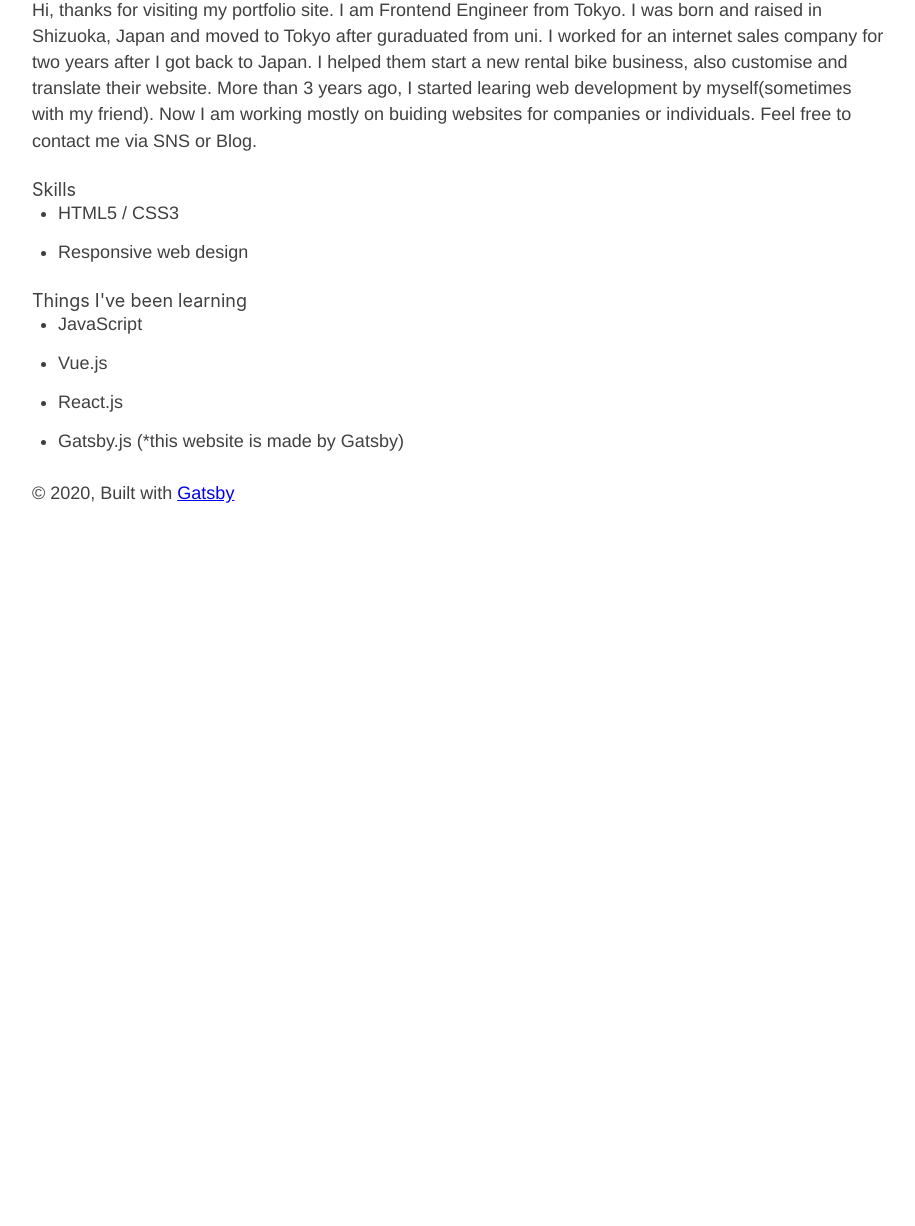
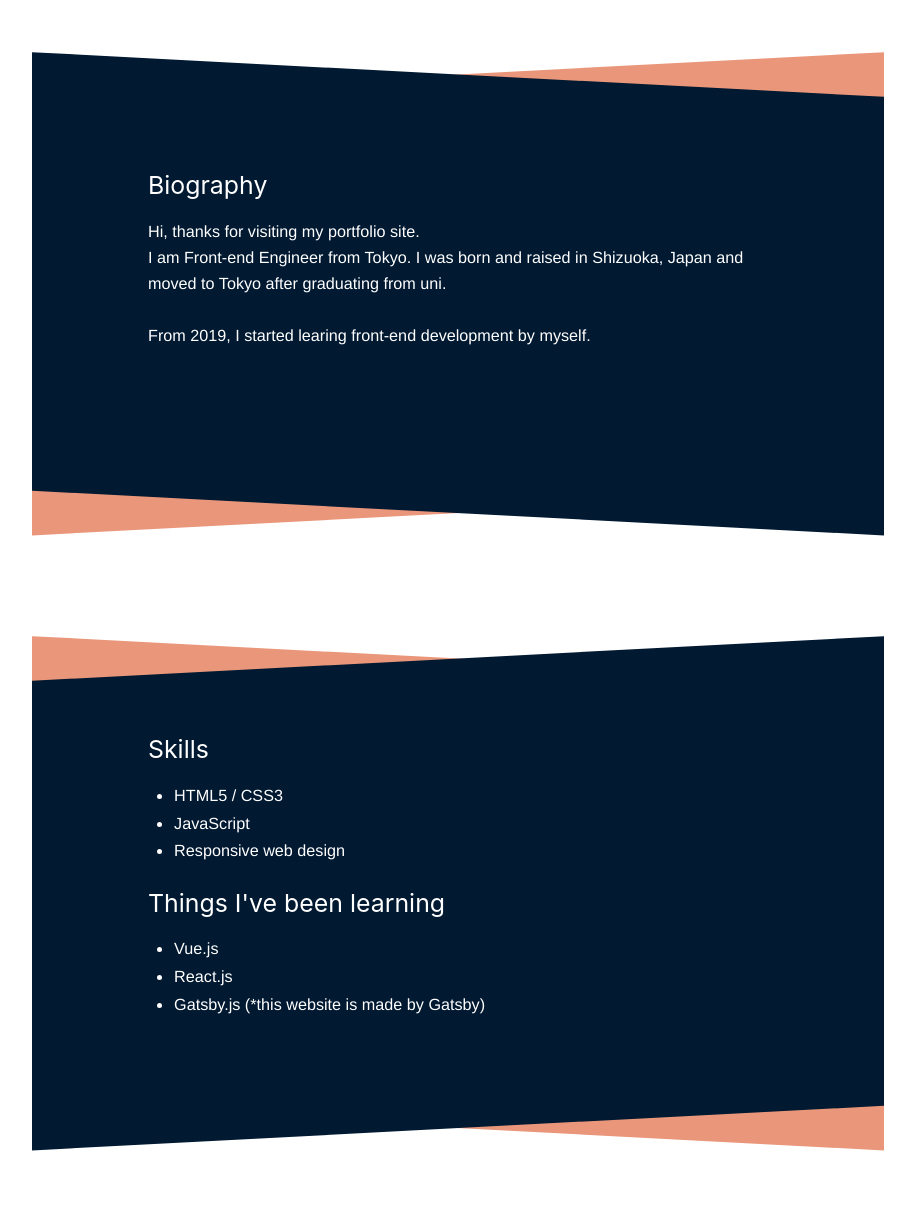
Before and after one commit to sachieterada/portfolio, a Gatsby site: page / in a window 1280 px wide. Shown: the part 435-1661 px from the top of the page, without its empty margins (182-1097 px from the left). Before the commit the page ends 967 px from the top, so only its background shows below. Built offline with nearby package versions, Linux system fonts and the light colour scheme; Gatsby itself is replaced by a stand-in of ours; some packages are replaced by stand-ins of ours.

Commit message:
imageupdate

```diff
--- a/gatsby-config.js
+++ b/gatsby-config.js
@@ -4,6 +4,7 @@ module.exports = {
     description: `Kick off your next, great Gatsby project with this default starter. This barebones starter ships with the main Gatsby configuration files you might need.`,
     author: `@gatsbyjs`,
   },
+  pathPrefix: "/portfolio",
   plugins: [
     `gatsby-plugin-react-helmet`,
     {
--- a/package.json
+++ b/package.json
@@ -17,6 +17,7 @@
     "gatsby-source-filesystem": "^2.1.46",
     "gatsby-transformer-remark": "^2.6.48",
     "gatsby-transformer-sharp": "^2.3.7",
+    "gh-pages": "^2.2.0",
     "prop-types": "^15.7.2",
     "react": "^16.12.0",
     "react-dom": "^16.12.0",
@@ -39,7 +40,8 @@
     "start": "npm run develop",
     "serve": "gatsby serve",
     "clean": "gatsby clean",
-    "test": "echo \"Write tests! -> https://gatsby.dev/unit-testing\" && exit 1"
+    "test": "echo \"Write tests! -> https://gatsby.dev/unit-testing\" && exit 1",
+    "deploy": "gatsby build --prefix-paths && gh-pages -d public"
   },
   "repository": {
     "type": "git",
--- a/src/pages/index.js
+++ b/src/pages/index.js
@@ -28,31 +28,37 @@ export default () => {
       <div style={{ textAlign: `center`}}>
         <Img fluid={data.file.childImageSharp.fluid} className={styles.imgProfile} />
         <h1>Sachie Terada</h1>
-        <h4 style={{ marginTop: `.8rem`}}>Frontend Engineer</h4>
+        <h4 style={{ marginTop: `.8rem`}}>Front-end Engineer</h4>
       </div>
 
-      <div>
-        <h4>Biography</h4>
+      <section className={styles.contents}>
+        <div className={styles.contents_inner}>
+          <h3 style={{ marginBottom: `1rem` }}>Biography</h3>
           <p>
-          Hi, thanks for visiting my portfolio site.
-          I am Frontend Engineer from Tokyo. I was born and raised in Shizuoka, Japan and moved to Tokyo after guraduated from uni.
-          I worked for an internet sales company for two years after I got back to Japan. I helped them start a new rental bike business, also customise and translate their website.
-          More than 3 years ago, I started learing web development by myself(sometimes with my friend).
-          Now I am working mostly on buiding websites for companies or individuals. Feel free to contact me via SNS or Blog.
+            Hi, thanks for visiting my portfolio site.<br />
+            I am Front-end Engineer from Tokyo. I was born and raised in Shizuoka, Japan and moved to Tokyo after graduating from uni.<br /><br />
+            From 2019, I started learing front-end development by myself.<br /><br />
           </p>
         </div>
-      <h4>Skills</h4>
+      </section>
+
+      <section className={styles.contents2}>
+        <div className={styles.contents_inner}>
+          <h3 style={{ marginBottom: `1rem` }}>Skills</h3>
           <ul>
-        <li>HTML5 / CSS3</li>
-        <li>Responsive web design</li>
+            <li><p>HTML5 / CSS3</p></li>
+            <li><p>JavaScript</p></li>
+            <li><p>Responsive web design</p></li>
           </ul>
-      <h4>Things I've been learning</h4>
+          <h3 style={{ marginBottom: `1rem` }}>Things I've been learning</h3>
           <ul>
-        <li>JavaScript</li>
-        <li>Vue.js</li>
-        <li>React.js</li>
-        <li>Gatsby.js (*this website is made by Gatsby)</li>
+            <li><p>Vue.js</p></li>
+            <li><p>React.js</p></li>
+            <li><p>Gatsby.js (*this website is made by Gatsby)</p></li>
           </ul>
+        </div>
+      </section>
+
     </Layout>
   )
 }
--- a/src/styles/blog.module.css
+++ b/src/styles/blog.module.css
@@ -30,3 +30,7 @@
   text-align: right;
   margin-bottom: 1.5rem;
 }
+
+a:hover {
+  opacity:0.8％ !important;
+}
--- a/src/styles/header.module.css
+++ b/src/styles/header.module.css
@@ -8,17 +8,17 @@
 
 .title {
   margin: 0;
-  color: #5b310f !important;
+  color: #011931 !important;
 }
 
 .link {
-  color: #5b310f;
+  color: #011931;
   text-decoration: none;
   width: auto;
   padding: 0.5rem;
 }
 
-a:hover {
+.link:hover {
   color: white;
 }
 
--- a/src/styles/index.module.css
+++ b/src/styles/index.module.css
@@ -7,5 +7,108 @@ h1,h2, h3, h4, h5 {
     width: 190px;
     height: 190px;
     box-shadow: 0px 4px 6px 2px lightgrey;
-    margin: 2.5rem auto 1rem;
+    margin: 3rem auto 1rem;
 }
+
+.contents {
+    position: relative;
+    overflow: hidden;
+    margin: 2rem 0;
+    padding: 50px 0;
+  }
+
+.contents:before {
+  content: '';
+  position: absolute;
+  top: 0;
+  left: 0;
+  width: 120%;
+  height: 80%;
+  margin: 3% -10% 0;
+  background: #e9967a;
+  -webkit-transform-origin: right center;
+  -ms-transform-origin: right center;
+  transform-origin: right center;
+  -webkit-transform: rotate(-3deg);
+  -ms-transform: rotate(-3deg);
+  transform: rotate(-right3deg);
+  z-index: -1;
+}
+.contents:after {
+  content: '';
+  position: absolute;
+  top: 0;
+  left: 0;
+  width: 120%;
+  height: 80%;
+  margin: 3% -10% 0;
+  background: #011931;
+  -webkit-transform-origin: left center;
+  -ms-transform-origin: left center;
+  transform-origin: left center;
+  -webkit-transform: rotate(3deg);
+  -ms-transform: rotate(3deg);
+  transform: rotate(3deg);
+  z-index: -1;
+}
+
+.contents_inner {
+  box-sizing: boder-box;
+  width: 100%;
+  max-width: 640px;
+  height: 100%;
+  margin: 0 auto;
+  padding: 100px 10px 120px;
+  color: #fff;
+  text-align: left;
+}
+
+.contents_inner p{
+  font-size: 0.9rem;
+}
+
+.contents_inner li {
+  margin-bottom: .1rem;
+  }
+
+.contents2 {
+  position: relative;
+  overflow: hidden;
+  margin: 2rem 0;
+  padding: 30px 0;
+}
+
+.contents2:before {
+content: '';
+position: absolute;
+top: 0;
+left: 0;
+width: 120%;
+height: 80%;
+margin: 3% -10% 0;
+background: #e9967a;
+-webkit-transform-origin: left center;
+-ms-transform-origin: left center;
+transform-origin: left center;
+-webkit-transform: rotate(3deg);
+-ms-transform: rotate(3deg);
+transform: rotate(3deg);
+z-index: -1;
+}
+.contents2:after {
+content: '';
+position: absolute;
+top: 0;
+left: 0;
+width: 120%;
+height: 80%;
+margin: 3% -10% 0;
+background: #011931;
+-webkit-transform-origin: right center;
+-ms-transform-origin: right center;
+transform-origin: right center;
+-webkit-transform: rotate(-3deg);
+-ms-transform: rotate(-3deg);
+transform: rotate(-right3deg);
+z-index: -1;
+}
```
Also changed, not shown: src/images/profile.png, 2 other files. Lines whose indentation alone changed are shown as unchanged.
